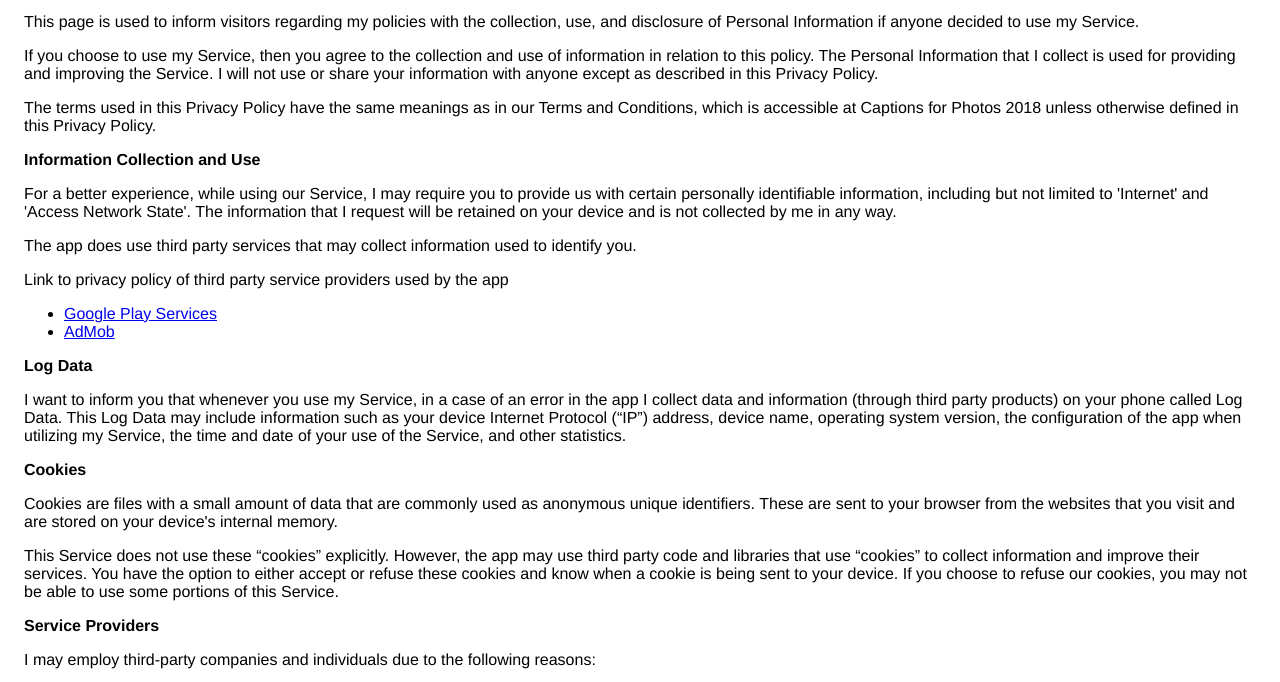
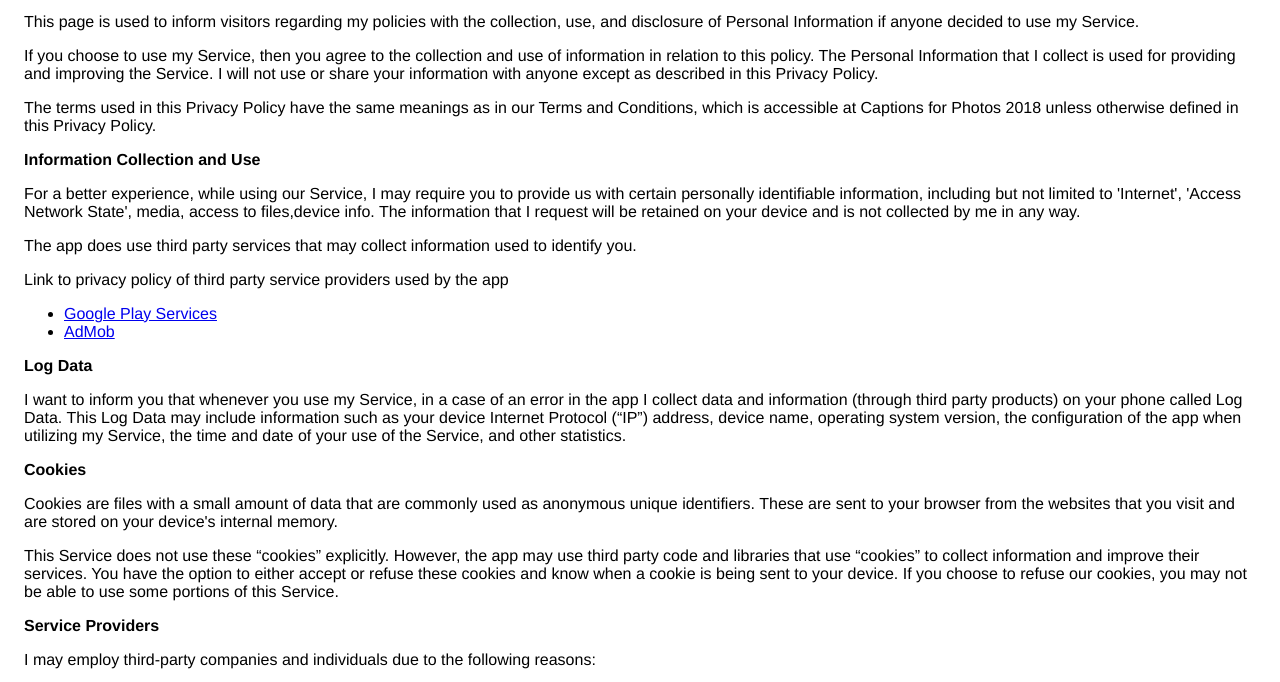
Before and after one commit to DineshNeupane/captionsappprivacypolicy, a plain HTML site: page index.html in a window 1280 px wide. Shown: the part 113-795 px from the top of the page. Drawn offline with Linux system fonts and the light colour scheme.

Commit message:
Update index.html

```diff
--- a/index.html
+++ b/index.html
@@ -17,7 +17,7 @@
                   </p> <p>The terms used in this Privacy Policy have the same meanings as in our Terms and Conditions, which is accessible
                     at Captions for Photos 2018 unless otherwise defined in this Privacy Policy.
                   </p> <p><strong>Information Collection and Use</strong></p> <p>For a better experience, while using our Service, I may require you to provide us with certain
-                    personally identifiable information, including but not limited to 'Internet' and 'Access Network State'. The information that I request will be retained on your device and is not collected by me in any way.
+                    personally identifiable information, including but not limited to 'Internet', 'Access Network State', media, access to files,device info. The information that I request will be retained on your device and is not collected by me in any way.
                   </p> <p>The app does use third party services that may collect information used to identify you.</p> <div><p>Link to privacy policy of third party service providers used by the app</p> <ul><li><a href="https://www.google.com/policies/privacy/" target="_blank">Google Play Services</a></li> <li><a href="https://support.google.com/admob/answer/6128543?hl=en" target="_blank">AdMob</a></li> <!----> <!----> <!----> <!----> <!----></ul></div> <p><strong>Log Data</strong></p> <p> I want to inform you that whenever you use my Service, in a case of an
                     error in the app I collect data and information (through third party products) on your phone
                     called Log Data. This Log Data may include information such as your device Internet Protocol (“IP”) address,
```
